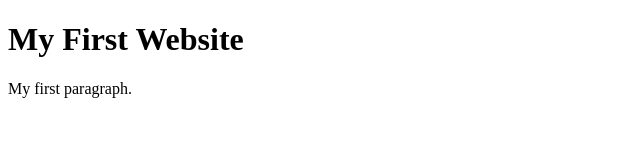
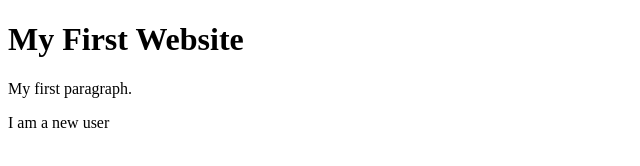
Before and after one commit to parraykifayat/codersrank-template-5czqv9, a website: page index.html in a window 1280 px wide. Shown: the whole page, without its empty margins (0-640 px from the left). Drawn offline with Linux system fonts and the light colour scheme.

Commit message:
1 file modified

```diff
--- a/index.html
+++ b/index.html
@@ -7,6 +7,7 @@
 
     <h1>My First Website</h1>
     <p>My first paragraph.</p>
+    <p>I am a new user</p>
 
   </body>
 </html>
```
